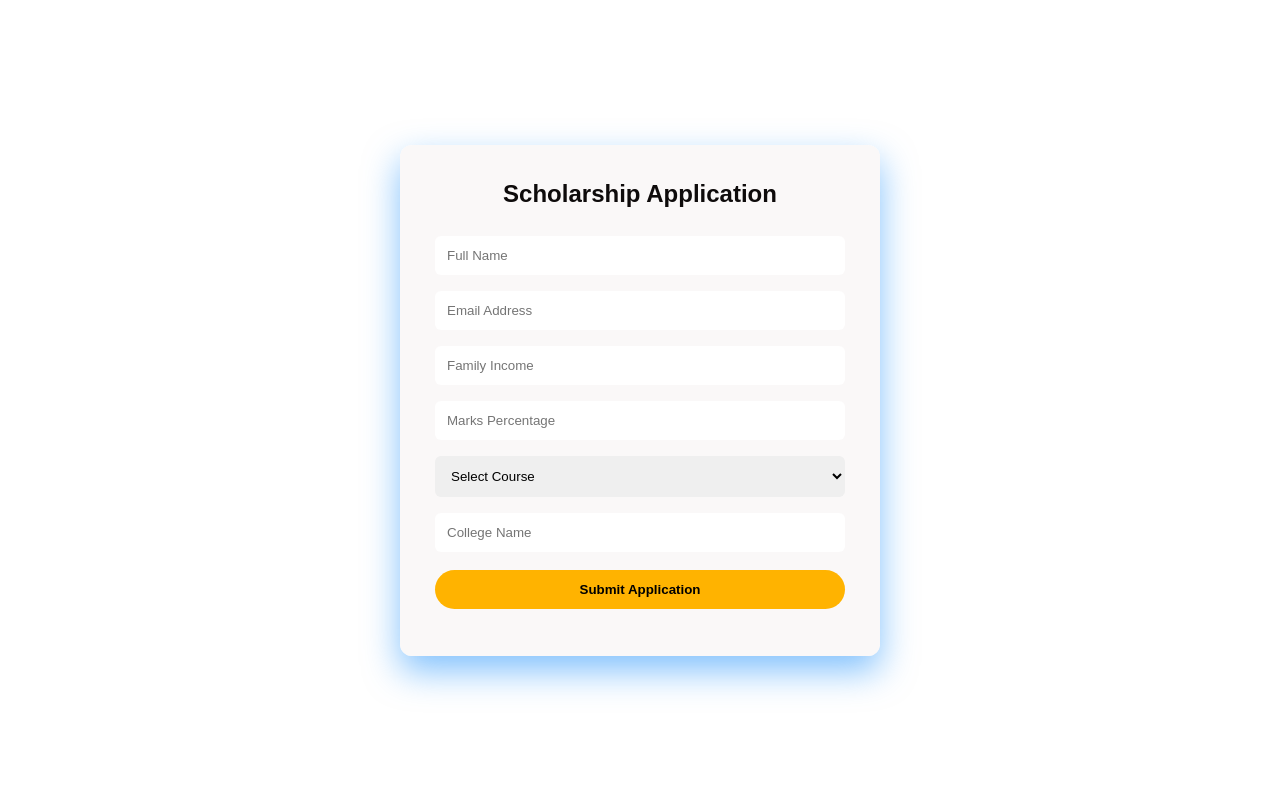
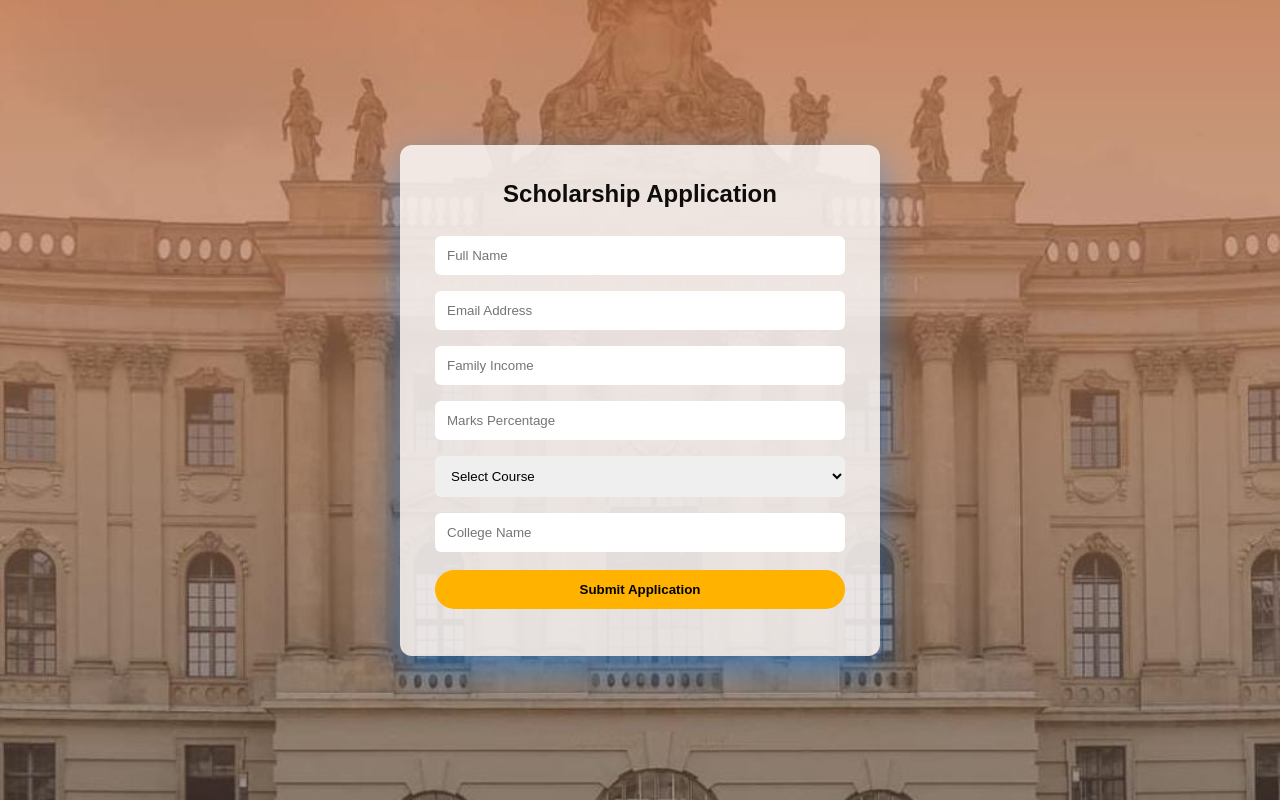
Before and after one commit to reshmaseeli/Scholarship-portal, a plain HTML site: page apply.html in a window 1280 px wide. Drawn offline with Linux system fonts and the light colour scheme.

Commit message:
Fix HTML formatting and update background image path

```diff
--- a/apply.html
+++ b/apply.html
@@ -18,7 +18,7 @@ height:100vh;
 display:flex;
 justify-content:center;
 align-items:center;
-background-image:url("../images/scholarship-bg.jpg");
+background-image:url("scholarship-bg.jpg");
 background-size:cover;
 background-position:center;
 background-repeat:no-repeat;
```
